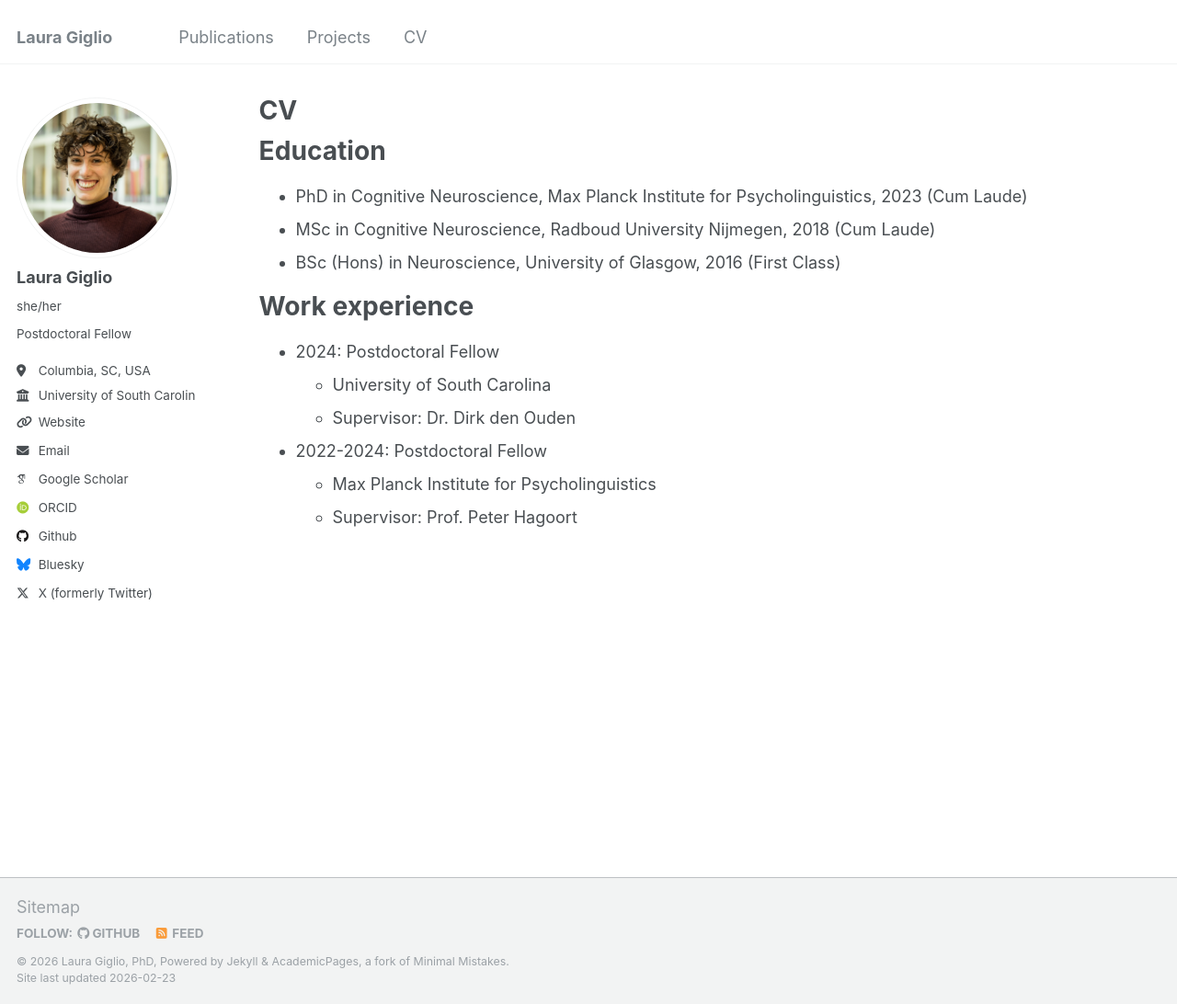
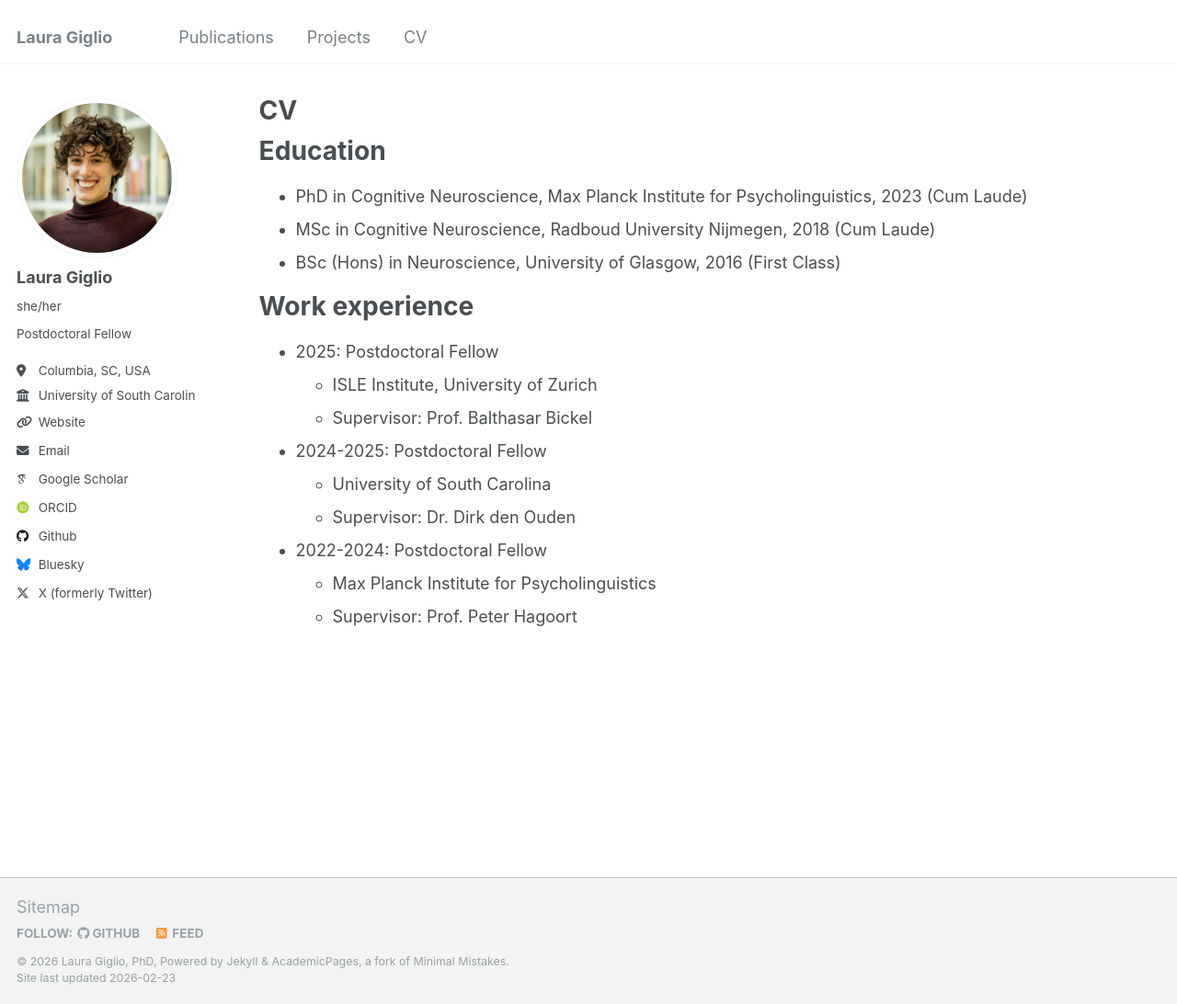
Before and after one commit to lauragiglio/lauragiglio.github.io, a Jekyll site: the page built from _pages/cv.md, in a window 1280 px wide and 1092 px high. Shown: the whole window at 92% size. Built offline with Jekyll 4.4.1, drawn with Linux system fonts in a browser that asks for light colours; some web fonts are replaced.

Commit message:
Update cv.md

```diff
--- a/_pages/cv.md
+++ b/_pages/cv.md
@@ -17,7 +17,11 @@ Education
 
 Work experience
 ======
-* 2024: Postdoctoral Fellow
+* 2025: Postdoctoral Fellow
+  * ISLE Institute, University of Zurich
+  * Supervisor: Prof. Balthasar Bickel
+
+* 2024-2025: Postdoctoral Fellow
   * University of South Carolina
   * Supervisor: Dr. Dirk den Ouden
 
```
